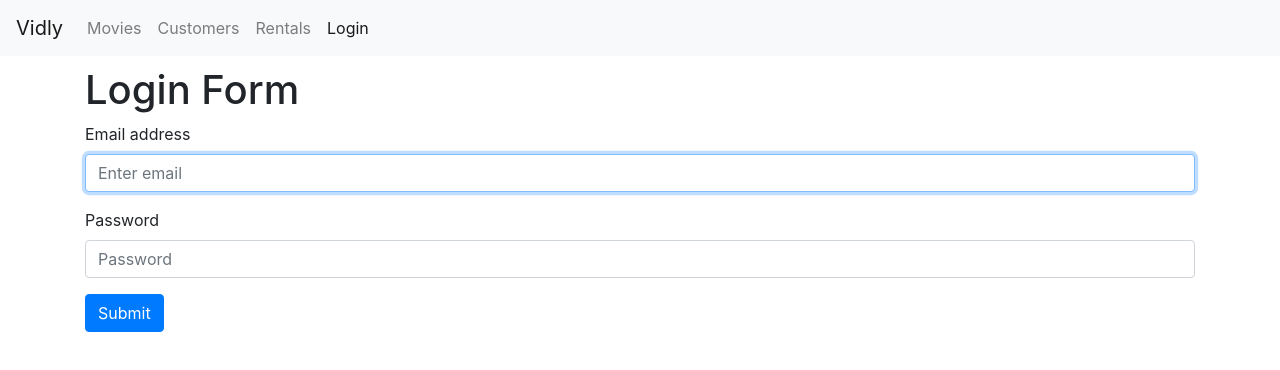
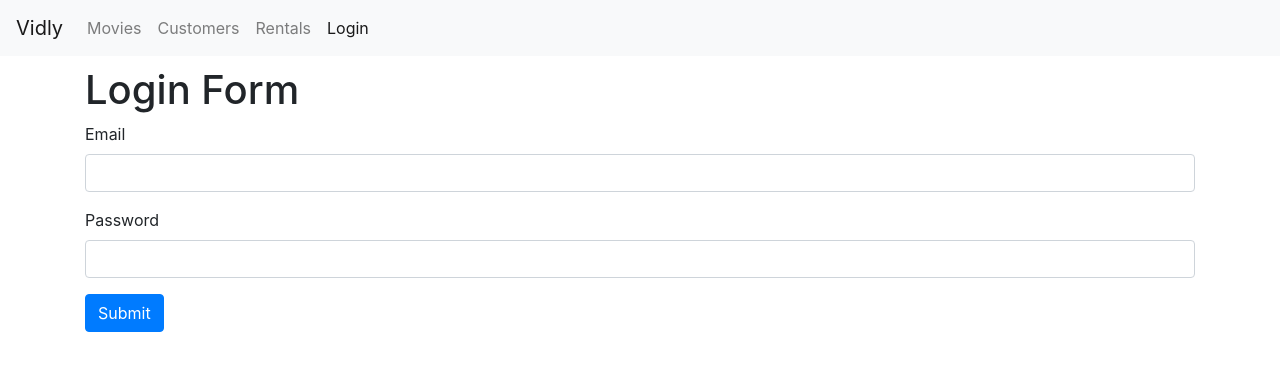
Before and after one commit to Mnabawy/vidly, a React (Create React App) app: page /login in a window 1280 px wide. Shown: the top 370 px of the page. Built offline with nearby package versions, Linux system fonts and the light colour scheme.

Commit message:
handling multible input and displaying input value

```diff
--- /dev/null
+++ b/src/components/input.jsx
@@ -0,0 +1,24 @@
+import React from "react";
+
+const Input = (props) => {
+  const { name, label, value, handleChange, type, errors } = props;
+  return (
+    <>
+      {" "}
+      <div className="form-group">
+        <label htmlFor={name}>{label}</label>
+        <input
+          value={value}
+          onChange={handleChange}
+          id=""
+          name={name}
+          type={type}
+          className="form-control"
+        />
+        {errors && <p className="alert alert-danger">{errors}</p>}
+      </div>
+    </>
+  );
+};
+
+export default Input;
--- a/src/components/loginForm.jsx
+++ b/src/components/loginForm.jsx
@@ -1,4 +1,5 @@
 import React, { Component } from "react";
+import Input from "./input";
 
 class LoginForm extends Component {
   state = {
@@ -6,58 +7,56 @@ class LoginForm extends Component {
       email: "",
       password: "",
     },
+    errors: {},
   };
 
-  email = React.createRef();
-  password = React.createRef();
+  validate = () => {
+    //* create an empty obj
+    //* check every input element
+    //* modify the state's error key
+    let { account } = this.state;
+    let errors = {};
+    if (account.email.trim() === "") errors.email = "email is required";
+    if (account.password.trim() === "")
+      errors.password = "password is required";
+    return Object.keys(errors).length === 0 ? null : errors;
+    //!  when errors = {} in that case validate func will return null
+  };
 
   handleSubmit = (e) => {
     e.preventDefault();
-    // let username = this.email.current.value;
-    // let pasword = this.password.current.value;
-
-    // console.log(`username : ${username} \npasword : ${pasword}`);
+    let errors = this.validate();
+    this.setState({ errors: errors || {} });
+    if (errors) return;
   };
 
-  handleChange = ({currentTarget}) => {
+  handleChange = ({ currentTarget }) => {
     let account = { ...this.state.account };
     account[currentTarget.name] = currentTarget.value;
     this.setState({ account: account });
   };
+
   render() {
-      const {account } = this.state
+    const { account, errors } = this.state;
     return (
       <>
         <h1>Login Form</h1>
         <form onSubmit={this.handleSubmit}>
-          <div className="form-group">
-            <label htmlFor="Email1">Email address</label>
-            <input
-              autoFocus
-              value={account.email}
-              name="email"
-              onChange={this.handleChange}
-              ref={this.username}
-              type="email"
-              className="form-control"
-              id="Email1"
-              placeholder="Enter email"
-            />
-          </div>
-          <div className="form-group">
-            <label htmlFor="Password">Password</label>
-            <input
-              name="password"
-              value={account.passwod}
-              onChange={this.handleChange}
-              ref={this.password}
-              type="password"
-              className="form-control"
-              id="Password"
-              placeholder="Password"
-            />
-          </div>
-
+          <Input
+            name="email"
+            handleChange={this.handleChange}
+            label="Email"
+            value={account.email}
+            errors={errors.email}
+            type="email"
+          />
+          <Input
+            name="password"
+            handleChange={this.handleChange}
+            label="Password"
+            value={account.password}
+            errors={errors.password}
+          />
           <button type="submit" className="btn btn-primary">
             Submit
           </button>
```
